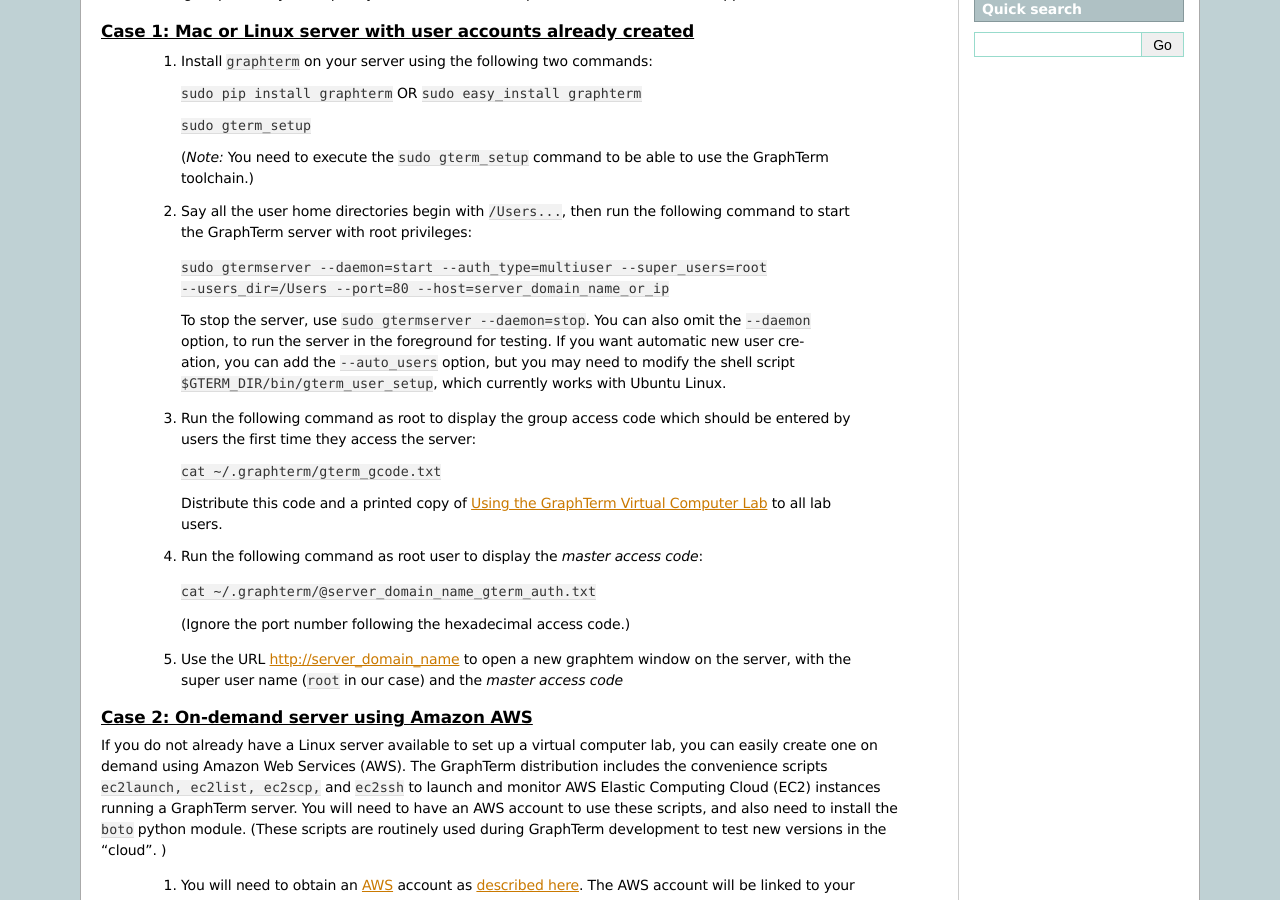
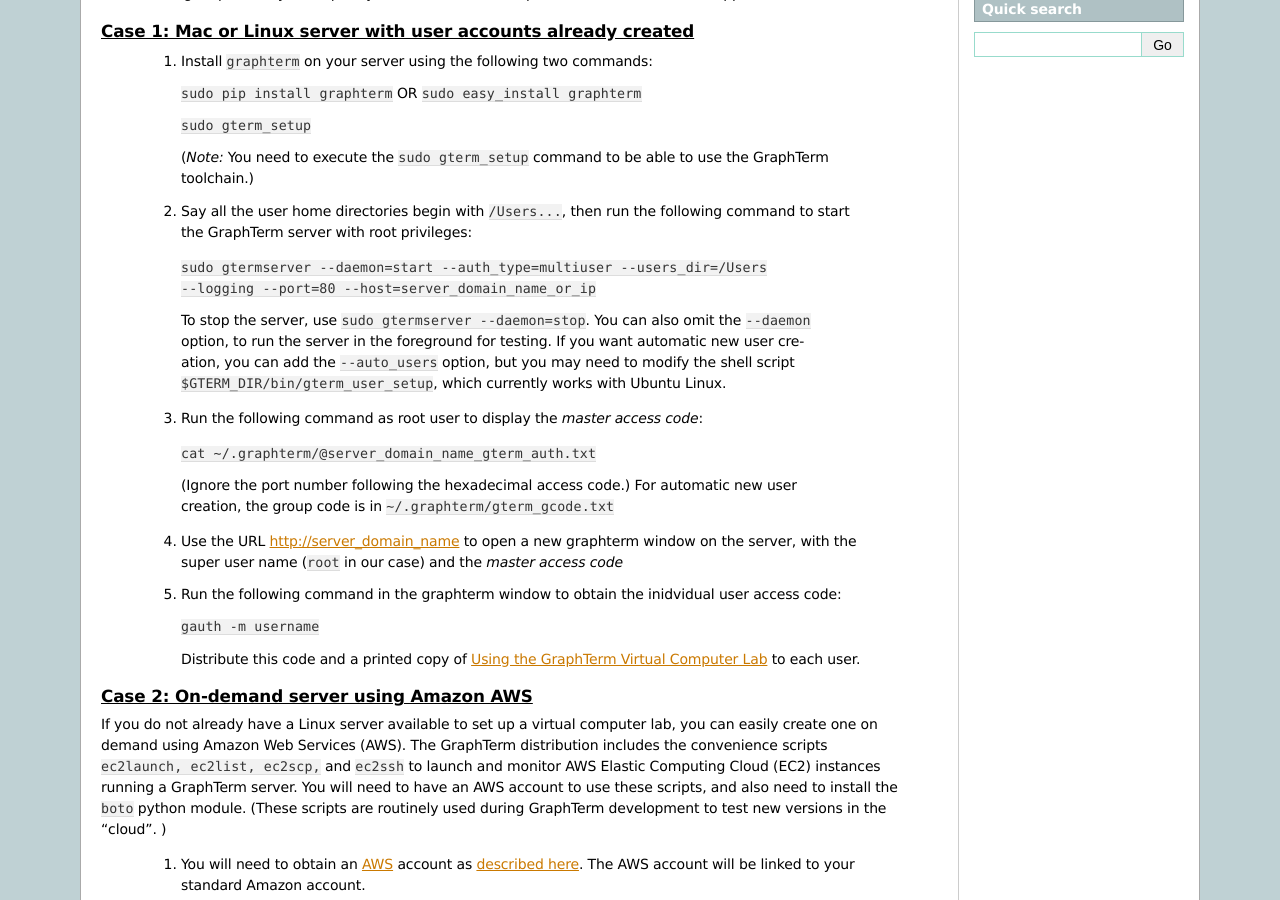
Before and after one commit to mitotic/graphterm, a Sphinx documentation site: the page built from docs/virtual-setup.rst, in a window 1280 px wide and 900 px high, scrolled down 930 px. Built offline with Sphinx 7.4.7, drawn with Linux system fonts in a browser that asks for light colours; the version number could not be read and is left out; some of the changed text lies outside the part shown.

Commit message:
Fixes for running server from root, with existing users

```diff
--- a/docs/virtual-setup.rst
+++ b/docs/virtual-setup.rst
@@ -56,7 +56,7 @@
     run the following command to start the GraphTerm server with root
     privileges:
 
-   ``sudo gtermserver --daemon=start --auth_type=multiuser --super_users=root --users_dir=/Users --port=80 --host=server_domain_name_or_ip``
+   ``sudo gtermserver --daemon=start --auth_type=multiuser --users_dir=/Users --logging --port=80 --host=server_domain_name_or_ip``
 
    To stop the server, use ``sudo gtermserver --daemon=stop``.
    You can also omit the ``--daemon`` option, to run the server in the
@@ -65,23 +65,25 @@
    script ``$GTERM_DIR/bin/gterm_user_setup``, which currently works
    with Ubuntu Linux.
 
- 3. Run the following command as root to display the group access code
-    which should be entered by users the first time they access the server:
-
-    ``cat ~/.graphterm/gterm_gcode.txt``
-
-    Distribute this code and a printed copy of :doc:`virtual-lab` to
-    all lab users.
-
- 4.  Run the following command as root user to display the *master access code*:
+ 3.  Run the following command as root user to display the *master access code*:
 
     ``cat ~/.graphterm/@server_domain_name_gterm_auth.txt``
 
     (Ignore the port number following the hexadecimal access code.)
+    For automatic new user creation, the group code is in ``~/.graphterm/gterm_gcode.txt``
 
- 5. Use the URL http://server_domain_name to open a new graphtem
+ 4. Use the URL http://server_domain_name to open a new graphterm
     window on the server, with the super user name (``root`` in our
     case) and the *master access code*
+
+ 5. Run the following command in the graphterm window to obtain the
+    inidvidual user access code:
+
+    ``gauth -m username``
+
+    Distribute this code and a printed copy of :doc:`virtual-lab` to
+    each user.
+
 
 Case 2: On-demand server using Amazon AWS
 ================================================================
@@ -311,7 +313,7 @@
 
 If you are not using ``ec2launch``, you can start the server explicitly from the command line, e.g.::
 
-    gtermserver --daemon=start --auth_type=multiuser --auto_users --super_users=ubuntu --nb_server --https --external_port=443 --host=domain_or_ip
+    gtermserver --daemon=start --auth_type=multiuser --auto_users --logging --nb_server --https --external_port=443 --host=domain_or_ip
 
 The above options configure the server for multiuser authentication,
 with https. (``ec2launch`` automatically configures port forwarding
```
Also changed, not shown: 2 other files.
